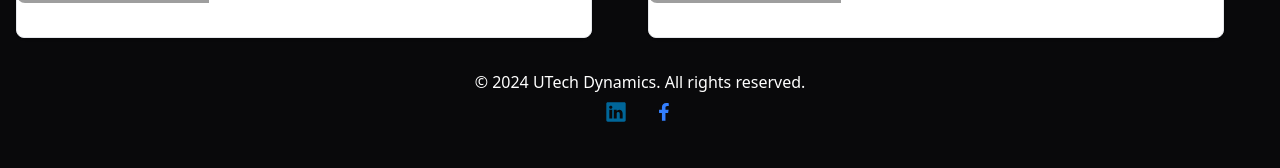
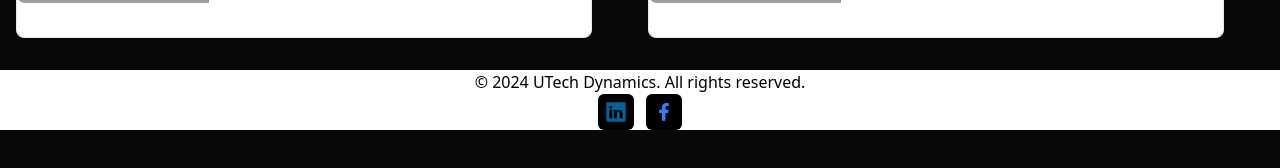
Before and after one commit to HossainAraf/timessquare2000, a React (Create React App) app: page /timessquare in a window 1280 px wide. Shown: the part 478-646 px from the top of the page. Built offline with nearby package versions, Linux system fonts and the light colour scheme; grey boxes are pictures that could not be loaded.

Commit message:
Update font & background color in footer

```diff
--- a/src/components/Footer.jsx
+++ b/src/components/Footer.jsx
@@ -1,12 +1,12 @@
 // COMPONENT
 function Footer() {
   return (
-    <div className="bg-black1 text-white text-center">
+    <div className="bg-white text-black text-center">
       <p>&copy; 2024 UTech Dynamics. All rights reserved.</p>
       <ul className="flex justify-center space-x-3">
         <li>
           <a href="https://www.linkedin.com/in/hossainaraf/" target="_blank" rel="noopener noreferrer" aria-label="LinkedIn profile of Hossain Araf">
-            <svg className="cursor-pointer rounded-md shadow-md shadow-transparent transition-all duration-300 hover:shadow-blue-200" xmlns="http://www.w3.org/2000/svg" width="36" height="36" viewBox="0 0 92 93" fill="none">
+            <svg className="cursor-pointer rounded-md shadow-md bg-black shadow-transparent transition-all duration-300 hover:bg-blue-200" xmlns="http://www.w3.org/2000/svg" width="36" height="36" viewBox="0 0 92 93" fill="none">
               <rect x="0.138672" y="1" width="91.5618" height="91.5618" rx="15" />
               <path fillRule="evenodd" clipRule="evenodd" d="M24.6975 21.5618C22.6561 21.5618 21 23.1674 21 25.1456V68.0091C21 69.9875 22.6563 71.5918 24.6975 71.5918H67.3325C69.3747 71.5918 71.03 69.9873 71.03 68.0086V25.1456C71.03 23.1674 69.3747 21.5618 67.3325 21.5618H24.6975ZM36.2032 40.9068V63.4304H28.7167V40.9068H36.2032ZM36.6967 33.9411C36.6967 36.1025 35.0717 37.8321 32.4615 37.8321L32.4609 37.8319H32.4124C29.8998 37.8319 28.2754 36.1023 28.2754 33.9409C28.2754 31.7304 29.9489 30.0491 32.5111 30.0491C35.0717 30.0491 36.6478 31.7304 36.6967 33.9411ZM47.833 63.4304H40.3471L40.3469 63.4312C40.3469 63.4312 40.4452 43.0205 40.3475 40.9075H47.8336V44.0957C48.8288 42.5613 50.6098 40.3787 54.5808 40.3787C59.5062 40.3787 63.1991 43.598 63.1991 50.516V63.4304H55.7133V51.3822C55.7133 48.354 54.6293 46.2887 51.921 46.2887C49.8524 46.2887 48.6206 47.6815 48.0796 49.0271C47.8819 49.5072 47.833 50.1813 47.833 50.8535V63.4304Z" fill="#006699" />
             </svg>
@@ -14,7 +14,7 @@ function Footer() {
         </li>
         <li>
           <a href="https://www.facebook.com/hossainArafUtech" target="_blank" rel="noopener noreferrer" aria-label="LinkedIn profile of Hossain Araf">
-            <svg className="cursor-pointer rounded-md shadow-md shadow-transparent transition-all duration-300 hover:shadow-blue-200" xmlns="http://www.w3.org/2000/svg" width="36" height="36" viewBox="0 0 92 92" fill="none">
+            <svg className="cursor-pointer rounded-md shadow-md bg-black shadow-transparent transition-all duration-300 hover:bg-blue-200" xmlns="http://www.w3.org/2000/svg" width="36" height="36" viewBox="0 0 92 92" fill="none">
               <rect x="0.138672" width="" height="" rx="15" />
               <path d="M56.4927 48.6403L57.7973 40.3588H49.7611V34.9759C49.7611 32.7114 50.883 30.4987 54.4706 30.4987H58.1756V23.4465C56.018 23.1028 53.8378 22.9168 51.6527 22.8901C45.0385 22.8901 40.7204 26.8626 40.7204 34.0442V40.3588H33.3887V48.6403H40.7204V68.671H49.7611V48.6403H56.4927Z" fill="#337FFF" />
             </svg>
```
